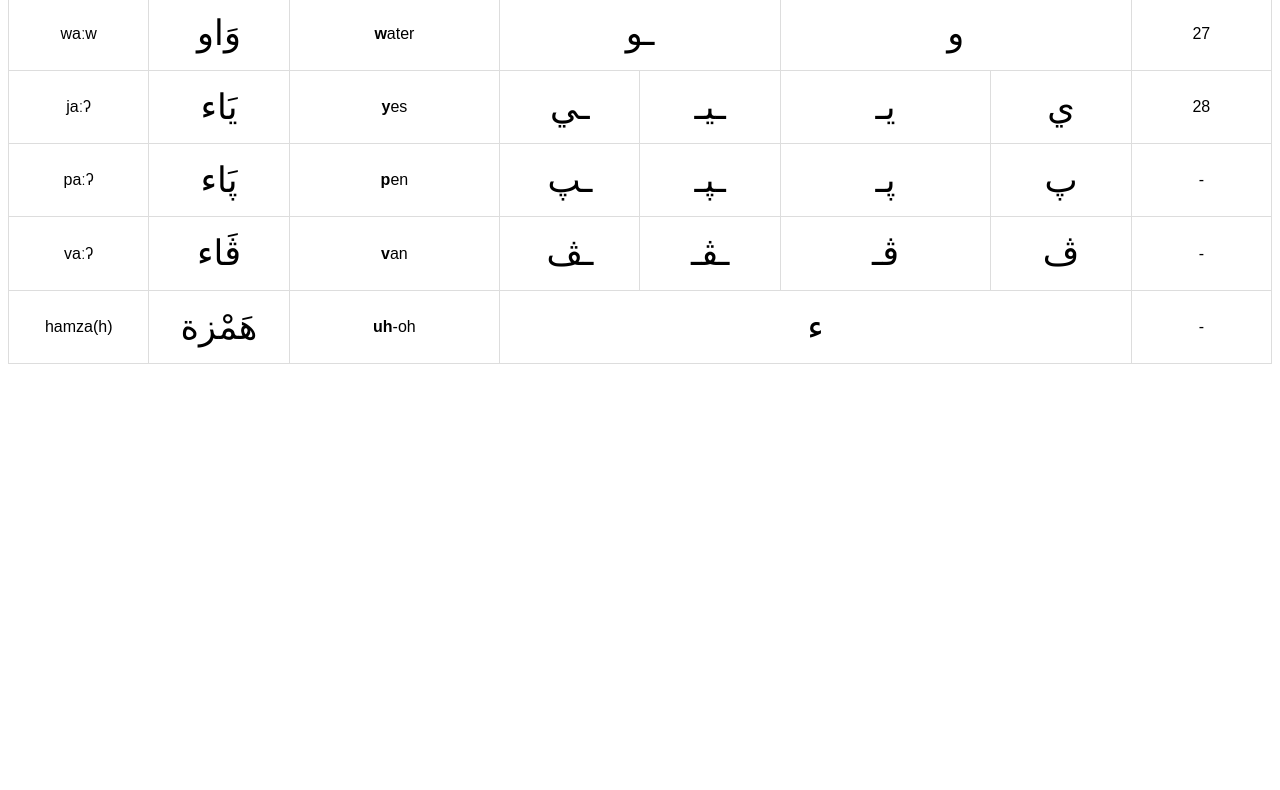
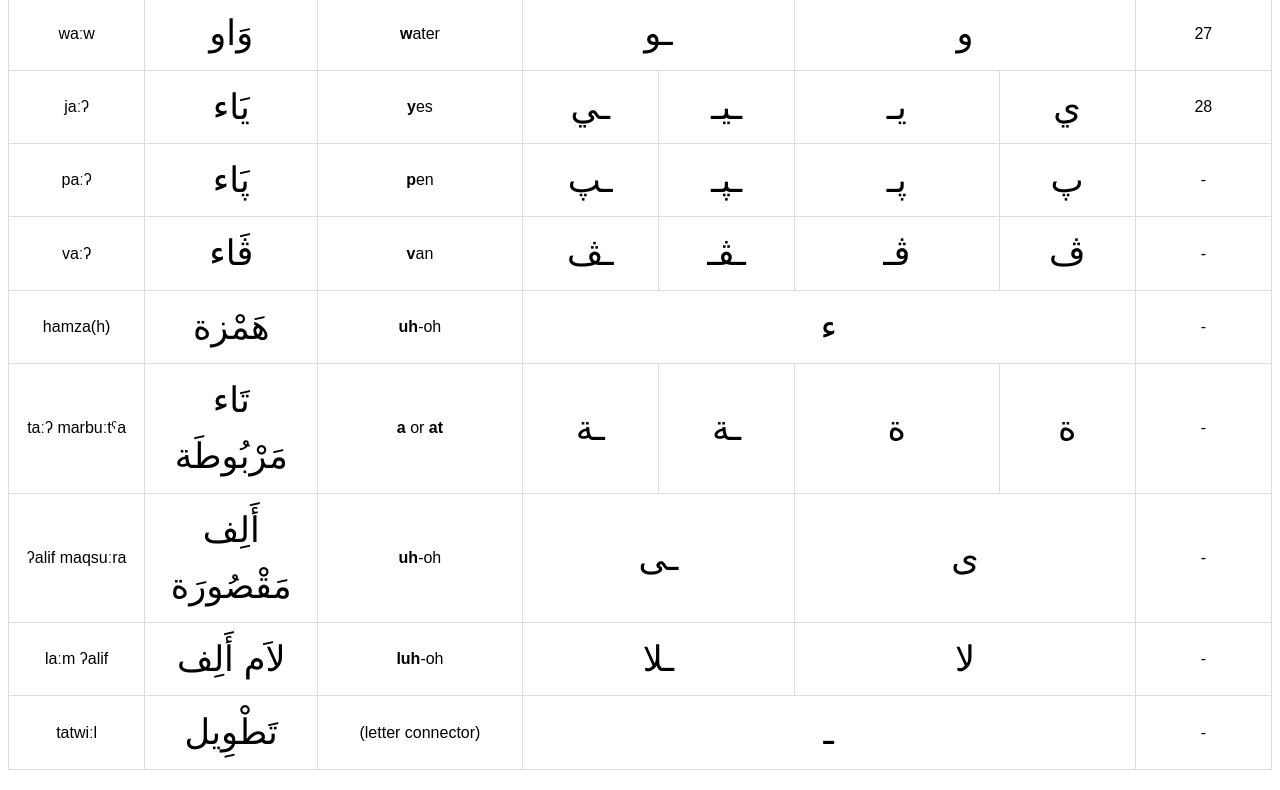
Before and after one commit to Toldry/ArabicAlphabetCheatSheet, a plain HTML site: page index.html in a window 1280 px wide. Shown: the part 2015-2805 px from the top of the page. Before the commit the page ends 2399 px from the top, so only its background shows below. Drawn offline with Linux system fonts and the light colour scheme.

Commit message:
added letters

```diff
--- a/index.html
+++ b/index.html
@@ -375,6 +375,39 @@
                 <td colspan="4" class="arabic-text">ء</td>
                 <td>-</td>
             </tr>
+            <tr>
+                <td>taːʔ marbuːtˤa</td>
+                <td class="arabic-text">تَاء مَرْبُوطَة</td>
+                <td class="example"><b>a</b> or <b>at</b></td>
+                <td class="arabic-text">ـة</td>
+                <td class="arabic-text">ـة</td>
+                <td class="arabic-text">ة</td>
+                <td class="arabic-text">ة</td>
+                <td>-</td>
+            </tr>
+            <tr>
+                <td>ʔalif maqsuːra</td>
+                <td class="arabic-text">أَلِف مَقْصُورَة</td>
+                <td class="example"><b>uh</b>-oh</td>
+                <td class="arabic-text" colspan="2">ـى</td>
+                <td class="arabic-text" colspan="2">ى</td>
+                <td>-</td>
+            </tr>
+            <tr>
+                <td>laːm ʔalif</td>
+                <td class="arabic-text">لاَم أَلِف</td>
+                <td class="example"><b>luh</b>-oh</td>
+                <td class="arabic-text" colspan="2">ـلا</td>
+                <td class="arabic-text" colspan="2">لا</td>
+                <td>-</td>
+            </tr>
+            <tr>
+                <td>tatwiːl</td>
+                <td class="arabic-text">تَطْوِيل</td>
+                <td class="example">(letter connector)</td>
+                <td colspan="4" class="arabic-text">ـ</td>
+                <td>-</td>
+            </tr>
         </tbody>
     </table>
 </body>
```
